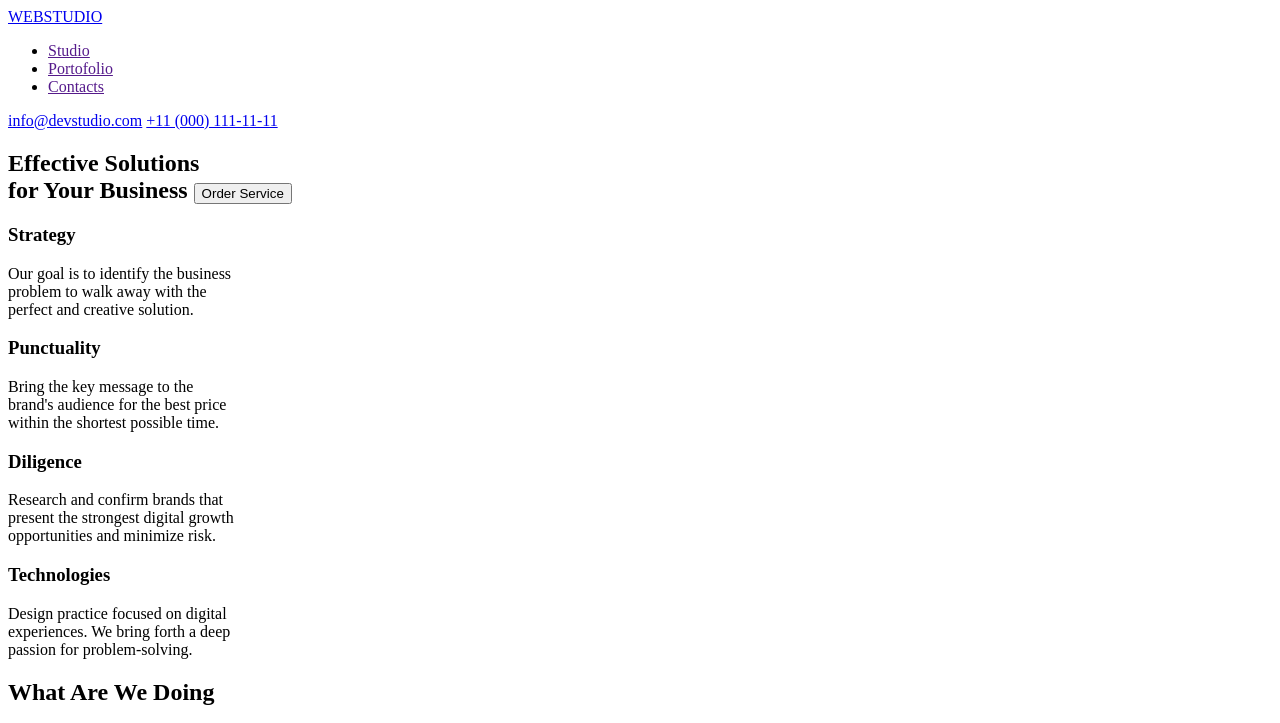
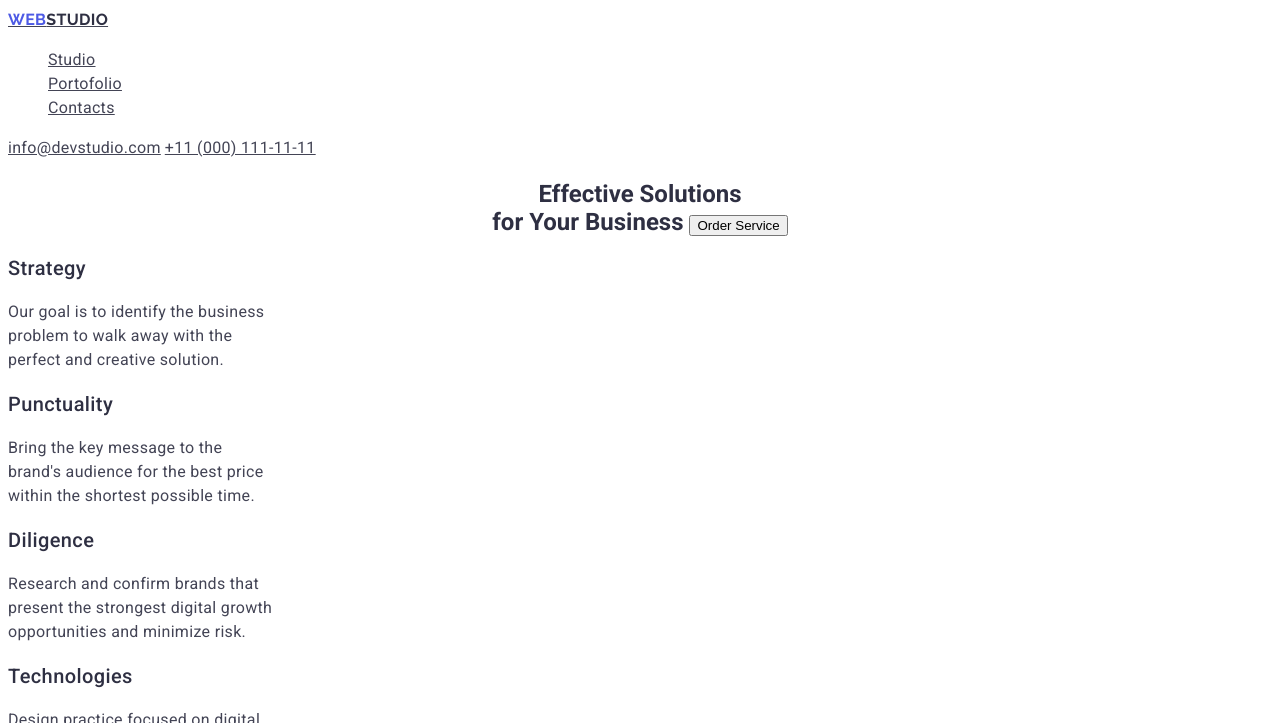
Before and after one commit to CosminTaranu/goit-markup-hw-02, a plain HTML site: page index.html in a window 1280 px wide. Shown: the top 723 px of the page. Drawn offline with Linux system fonts and the light colour scheme.

Commit message:
stilizare index
Am stilizat partea de index.html

```diff
--- a/css/styles.css
+++ b/css/styles.css
@@ -0,0 +1,85 @@
+:root{
+    background: #fff
+}
+.global-body {
+    font-family: "Roboto", sans-serif;
+    color: #2e2f42;
+}
+.global-body h1,  h2{
+    text-align: center;
+}
+.logo-color .first-half {
+    font-family: "Raleway", sans-serif;
+    color: #4d5ae5;
+}
+.logo-color .second-half{
+    font-family: "Raleway", sans-serif;
+    color: #2e2f42
+}
+.nav-bar{
+
+    font-weight: 500;
+    font-size: 16px;
+    line-height: 1.5;
+    letter-spacing: 0.02em;
+}
+.nav-bar li{
+    list-style-type: none;
+}
+.nav-bar , a{
+    font-weight: 400;
+    font-size: 16px;
+    line-height: 1.5;
+    letter-spacing: 0.02em;
+    color: #434455;
+}
+.main , button{
+    cursor:pointer;
+}
+.main .features , h3{
+    font-weight: 500;
+    font-size: 20px;
+    line-height: 1.2;
+    letter-spacing: 0.02em;
+    color: #2e2f42;
+}
+
+.main .features, p{
+    font-weight: 400;
+    font-size: 16px;
+    line-height: 1.5;
+    letter-spacing: 0.02em;
+    color: #434455;
+}
+
+.main h2{
+    font-weight: 700;
+    font-size: 36px;
+    line-height: 1.11111;
+    letter-spacing: 0.02em;
+    color: #2e2f42;
+}
+.our-team, h3{
+    font-weight: 500;
+    font-size: 20px;
+    line-height: 1.2;
+    letter-spacing: 0.02em;
+    color: #2e2f42;
+}
+.our-team , p{
+    font-weight: 400;
+    font-size: 16px;
+    line-height: 1.5;
+    letter-spacing: 0.02em;
+    color: #434455;
+}
+.our-team li{
+    list-style-type: none;
+}
+.footer-proprieties p {
+    font-weight: 400;
+    font-size: 16px;
+    line-height: 1.5;
+    letter-spacing: 0.02em;
+    color: #f4f4fd;
+}
--- a/index.html
+++ b/index.html
@@ -4,18 +4,34 @@
     <meta charset="UTF-8" />
     <meta name="viewport" content="width=device-width, initial-scale=1.0" />
     <title>WebStudio</title>
+    <link rel="stylesheet" href="./css/styles.css" />
+    <link rel="preconnect" href="https://fonts.googleapis.com" />
+    <link rel="preconnect" href="https://fonts.gstatic.com" crossorigin />
+    <link
+      href="https://fonts.googleapis.com/css2?family=Raleway:ital,wght@0,700;1,700&display=swap"
+      rel="stylesheet"
+    />
+    <link rel="preconnect" href="https://fonts.googleapis.com" />
+    <link rel="preconnect" href="https://fonts.gstatic.com" crossorigin />
+    <link
+      href="https://fonts.googleapis.com/css2?family=Roboto:wght@400;500;700;900&display=swap"
+      rel="stylesheet"
+    />
   </head>
-  <body>
+  <body class="global-body">
     <!-- Sectiunea Header -->
     <header>
-      <a href="index.html">WEBSTUDIO</a>
-      <nav>
+      <a href="index.html" class="logo-color"
+        ><span class="first-half">WEB</span
+        ><span class="second-half">STUDIO</span></a
+      >
+      <nav class="nav-bar">
         <ul>
           <li>
-            <a href="">Studio</a>
+            <a href="studio.html">Studio</a>
           </li>
           <li>
-            <a href="">Portofolio</a>
+            <a href="portofolio.html">Portofolio</a>
           </li>
           <li>
             <a href="">Contacts</a>
@@ -27,7 +43,7 @@
       <a href="tel:+11(000)1111111">+11 (000) 111-11-11</a>
     </header>
     <!-- Sectiunea Main -->
-    <main>
+    <main class="main">
       <section>
         <h1>
           Effective Solutions <br />
@@ -38,7 +54,7 @@
 
       <!-- Sectiunea Feature -->
 
-      <section>
+      <section class="features">
         <h3>Strategy</h3>
         <p>
           Our goal is to identify the business <br />
@@ -87,7 +103,7 @@
       <!-- Sectiunea Our Team -->
 
       <h2>Our Team</h2>
-      <ul>
+      <ul class="our-team">
         <li>
           <img src="./images/img(4).jpg" alt="Mark_Guerrero" width="264" />
           <h3>Mark Guerrero</h3>
@@ -111,8 +127,12 @@
       </ul>
     </main>
     <!-- Sectiunea Footer -->
-    <footer>
-      <a href="index.html">WEBSTUDIO</a>
+    <footer class="footer-proprieties">
+      <a href="index.html" class="logo-color"
+        ><span class="first-half">WEB</span
+        ><span class="second-half">STUDIO</span></a
+      >
+
       <p>
         Increase the flow of customers and <br />
         sales for your business with digital <br />
```
Also changed, not shown: portofolio.html (+13 -0 lines), studio.html (added).
